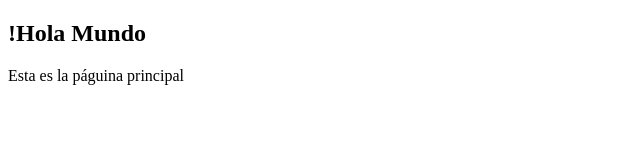
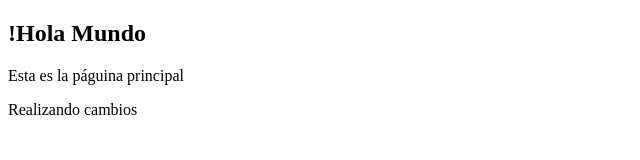
Before and after one commit to toboxtroll/Unad-prueba, a plain HTML site: page Index.html in a window 1280 px wide. Shown: the whole page, without its empty margins (0-640 px from the left). Drawn offline with Linux system fonts and the light colour scheme.

Commit message:
Cambios en index
se agrego texto

```diff
--- a/Index.html
+++ b/Index.html
@@ -6,5 +6,6 @@
 <body>
 	<h2>!Hola Mundo</h2>
 	<p>Esta es la páguina principal</p>
+	<p>Realizando cambios</p>
 </body>
 </html>
```
